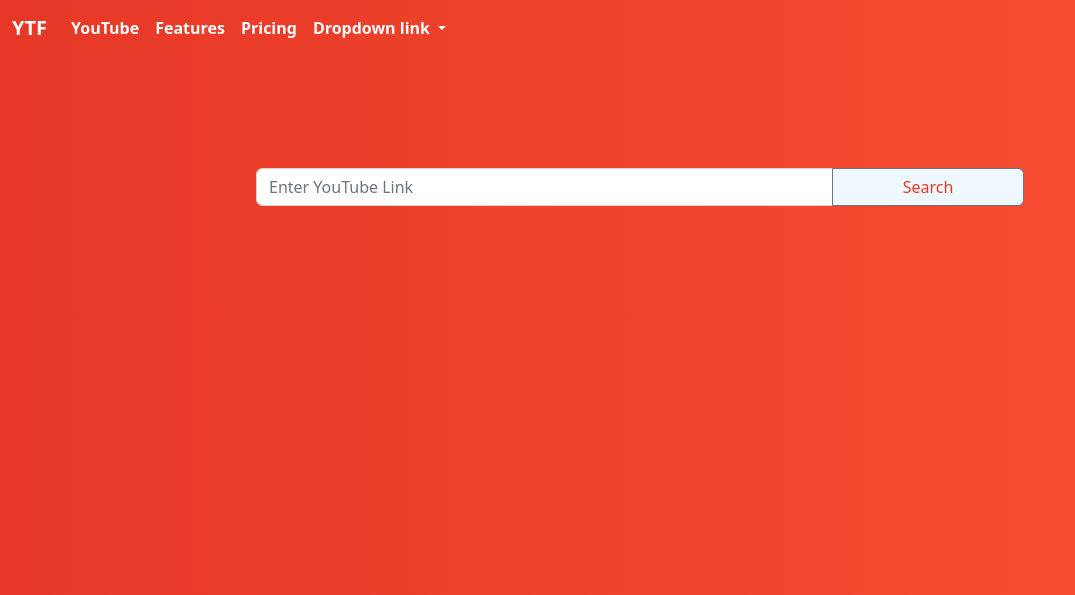
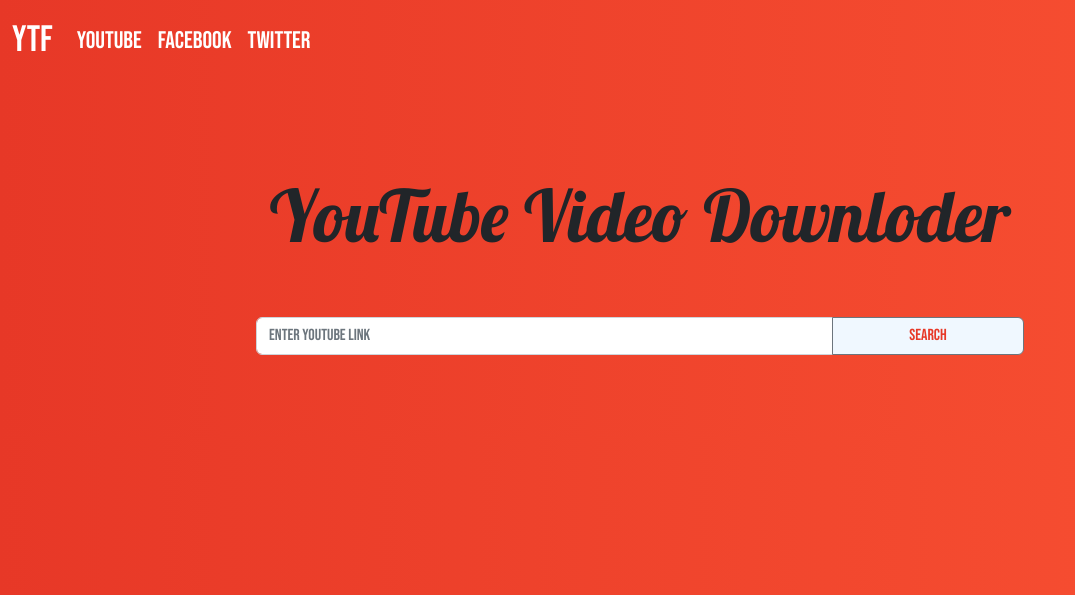
Before and after one commit to shuvra-matrix/yft_downloder, a Django app: page /ytdown in a window 1280 px wide. Shown: the top 595 px of the page, without its empty margins (0-1075 px from the left). Run offline with Django 4.2, Linux system fonts and the light colour scheme; parts of the project's set-up code (start-up, migrations or seed data) failed here and were passed over.

Commit message:
style update

```diff
--- a/static/style/style.css
+++ b/static/style/style.css
@@ -1,9 +1,14 @@
+@import url('https://fonts.googleapis.com/css2?family=Bebas+Neue&family=Lobster&display=swap');
 body{
     margin: 0px;
     padding: 0px;
     box-sizing: border-box;
+    font-family: 'Bebas Neue', cursive !important;
 
 
+}
+.yt_logo{
+    width: 10%;
 }
 
 .bodyclass{
@@ -34,17 +39,19 @@
 
 .navbar-brand{
     color: white !important;
-    font-weight: bold !important;
+    font-size: 2.3rem !important;
+    font-family: 'Bebas Neue', cursive !important;
 }
 
 .nav-link{
     color: white !important;
-    font-weight: bold !important;
+    font-size: 1.5rem !important;
+    font-family: 'Bebas Neue', cursive !important;
 }
 
 .yt_main{
     width: 60%;
-    margin: 7rem auto;
+    margin: 5rem auto;
 }
 
 .maindown{
@@ -103,6 +110,13 @@
 p{
     text-align: center;
 }
+
+.yt_p{
+    font-family: 'Lobster', cursive;
+    font-size: 4.5rem;
+    margin-bottom: 3rem;
+}
+
 .link{
     width: 60%;
     margin: 2rem auto;
@@ -116,7 +130,7 @@
 @media only screen and (max-width: 600px){
     .yt_main{
         width: 85%;
-        margin: 8rem auto;
+        margin: 3rem auto;
     }
     .maindown{
         width: 80%;
@@ -140,6 +154,11 @@
         width: 60%;
         margin: 1rem auto;
     }
+    .yt_p{
+        font-family: 'Lobster', cursive;
+        font-size: 3rem;
+        margin-bottom: 3rem;
+    }
 
 
 
--- a/templates/header.html
+++ b/templates/header.html
@@ -5,6 +5,7 @@
     <meta charset="utf-8" />
     <meta name="viewport" content="width=device-width, initial-scale=1" />
     <title>YTF Downloader</title>
+    <link rel="shortcut icon" href="{%static 'img/yt.png' %}" type="image/x-icon">
     <link rel="stylesheet" href="{%static 'style/style.css' %}">
     <link
       href="https://cdn.jsdelivr.net/npm/bootstrap@5.2.0/dist/css/bootstrap.min.css"
@@ -18,6 +19,7 @@
 
     <nav class="navbar navbar-expand-lg bg-light">
       <div class="container-fluid">
+
         <a class="navbar-brand" href="{%url 'ytf:index' %}">YTF</a>
         <button
           class="navbar-toggler"
@@ -36,27 +38,12 @@
               <a class="nav-link active" aria-current="page" href="{%url 'ytf:ytdown' %}" id="youtube" >YouTube</a>
             </li>
             <li class="nav-item">
-              <a class="nav-link" href="#">Features</a>
+              <a class="nav-link" href="#">Facebook</a>
             </li>
             <li class="nav-item">
-              <a class="nav-link" href="#">Pricing</a>
+              <a class="nav-link" href="#">Twitter</a>
             </li>
-            <li class="nav-item dropdown">
-              <a
-                class="nav-link dropdown-toggle"
-                href="#"
-                role="button"
-                data-bs-toggle="dropdown"
-                aria-expanded="false"
-              >
-                Dropdown link
-              </a>
-              <ul class="dropdown-menu">
-                <li><a class="dropdown-item" href="#">Action</a></li>
-                <li><a class="dropdown-item" href="#">Another action</a></li>
-                <li>
-                  <a class="dropdown-item" href="#">Something else here</a>
-                </li>
+
               </ul>
             </li>
           </ul>
--- a/templates/ydown.html
+++ b/templates/ydown.html
@@ -3,6 +3,9 @@
 {% block body_block %}
 
 <div class="yt_main">
+    <div class="yt_sub">
+        <p class="yt_p">YouTube Video Downloder</p>
+    </div>
     <div>
     <form action="{%url 'ytf:ytdownload' %}" method="POST">
         {% csrf_token %}
--- a/ytf_app/views.py
+++ b/ytf_app/views.py
@@ -1,12 +1,30 @@
+from asyncio.windows_events import NULL
 from hashlib import new
 from django.shortcuts import render,redirect
 from pytube import YouTube
 from django.core.files.storage import FileSystemStorage
-import os
-# Create your views here.
+import os,glob
+from random import randint
+
 
 
 def index(request):
+    dir = 'media'
+    urls = None
+    if request.session.has_key('url'):
+        file_name = request.session['url']
+        urls = f'media\\{file_name}'
+        del request.session['url']
+    filelist = glob.glob(os.path.join(dir, "*"))
+    for f in filelist:
+        if f == urls:
+            continue
+        else:
+            os.remove(f)
+
+
+
+
     my_dict = {
         'color' : 'bodyclass',
     }
@@ -18,6 +36,7 @@
         'color': 'ytclass',
     }
     return render(request, 'ydown.html', context=my_dict)
+
 
 def ytdownload(request):
     if request.method == 'POST':
@@ -31,7 +50,7 @@
             thumb = yt.thumbnail_url
 
         except:
-            print("Connection Error")  # to handle exception
+            print("Connection Error")
 
         try:
 
@@ -61,6 +80,7 @@
         return render(request, 'ytdownload.html', context=my_dict)
     return redirect('/')
 
+
 def yvdown(request):
     if request.method == 'POST':
         SAVE_PATH = "./media"
@@ -68,18 +88,20 @@
         title = request.POST.get('title')
         link = request.POST.get('link')
         reg = request.POST.get('reg')
-        print(reg)
+
         thumb = request.POST.get('thumb')
         try:
             yt = YouTube(link)
             link = yt.streams.filter(res=reg,progressive=True).first()
-            print(link)
-            dc = link.download(SAVE_PATH)
+            rand = randint(1,8909)
+            filename = f'video{rand}.mp4'
+            dc = link.download(SAVE_PATH, filename=filename)
         except:
             print("Some Error!")
 
-        print('Task Completed!')
+
         url = os.path.basename(dc)
+        request.session['url'] = url
         mydict = {
 
             'color' : 'ytdowns',
```
Also changed, not shown: db.sqlite3, static/img/yt.png (added).
